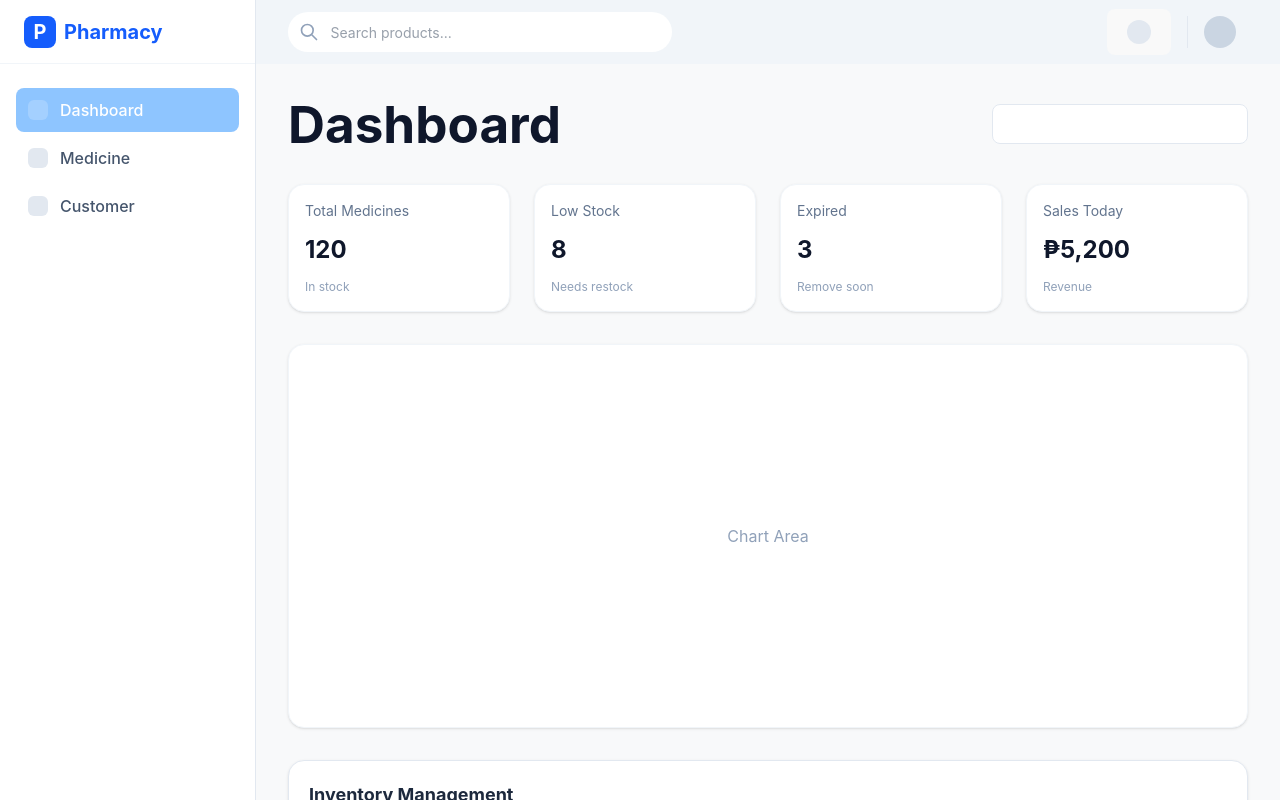
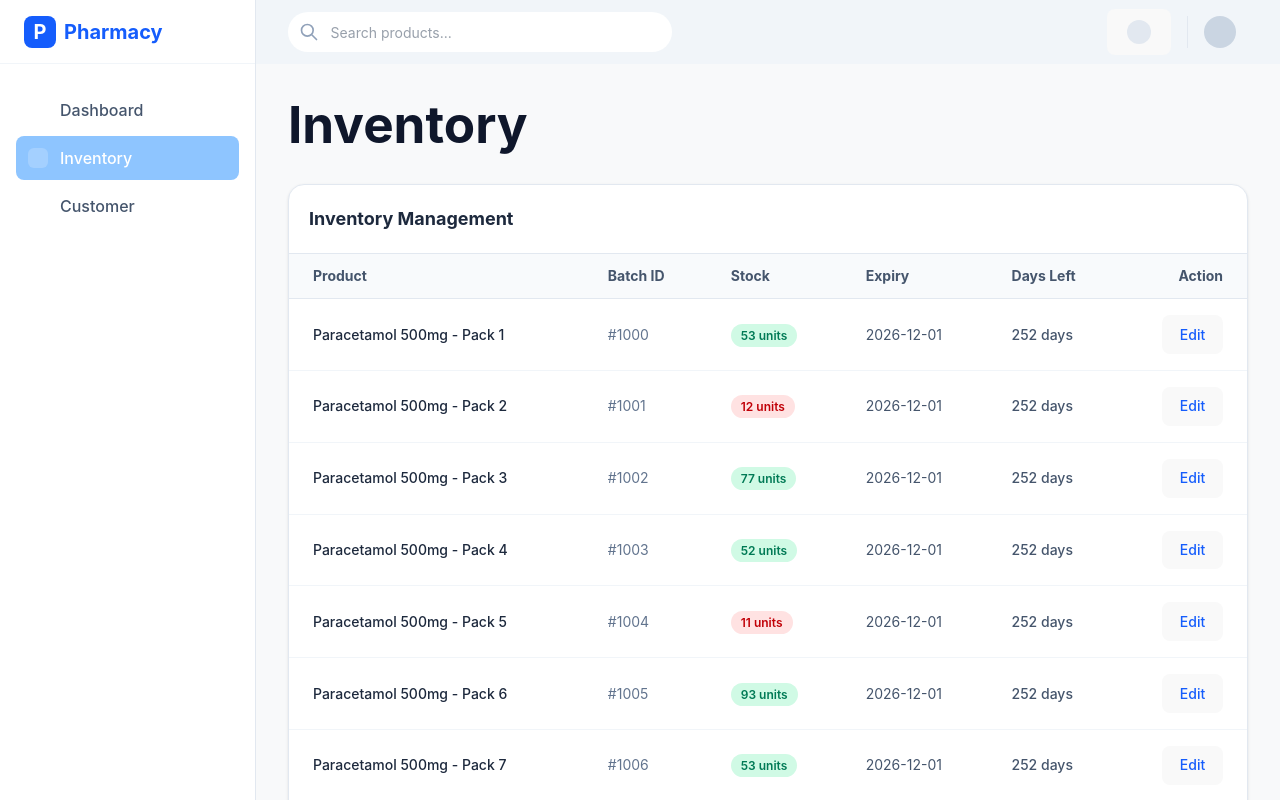
Before and after one commit to Dominic-Kruse/final-proj-2026, a React (Vite) app in the folder apps/web/: page /inventory in a window 1280 px wide. Built offline with nearby package versions, Linux system fonts and the light colour scheme.

Commit message:
feat: add routing

```diff
--- a/apps/web/src/App.tsx
+++ b/apps/web/src/App.tsx
@@ -1,44 +1,18 @@
-import { Sidebar } from "./components/SideBar";
-import { Header } from "./components/Header";
-import { StatCard } from "./components/StatCard";
-import { Chart } from "./components/Chart";
-import { InventoryTable } from "./components/InventoryTable";
+import { BrowserRouter, Routes, Route } from "react-router-dom";
+import { Layout } from "./components/Layout";
+import { Dashboard } from "./pages/Dashboard";
+import { Inventory } from "./pages/Inventory";
 
 export default function App() {
   return (
-    <div className="flex h-screen w-full bg-[#F8F9FA] overflow-hidden font-sans text-slate-900">
-
-      <Sidebar />
-
-      <div className="flex-1 flex flex-col h-full overflow-hidden">
-
-        <Header />
-
-        <main className="flex-1 overflow-y-auto p-8">
-
-          <div className="flex justify-between items-center mb-8">
-            <h1 className="text-2xl font-bold">Dashboard</h1>
-            <div className="h-10 w-64 bg-white border border-slate-200 rounded-lg"></div>
-          </div>
-
-          {/* Stats */}
-          <div className="grid grid-cols-1 md:grid-cols-4 gap-6 mb-8">
-            <StatCard title="Total Medicines" value="120" subtitle="In stock" />
-            <StatCard title="Low Stock" value="8" subtitle="Needs restock" />
-            <StatCard title="Expired" value="3" subtitle="Remove soon" />
-            <StatCard title="Sales Today" value="₱5,200" subtitle="Revenue" />
-          </div>
-
-          {/* Chart */}
-          <div className="mb-8">
-            <Chart />
-          </div>
-
-          {/* Table */}
-          <InventoryTable />
-
-        </main>
-      </div>
-    </div>
+    <BrowserRouter>
+      <Routes>
+        <Route path="/" element={<Layout />}>
+          <Route index element={<Dashboard />} />
+          <Route path="inventory" element={<Inventory />} />
+          <Route path="customer" element={<div>Customer Page</div>} />
+        </Route>
+      </Routes>
+    </BrowserRouter>
   );
 }
--- /dev/null
+++ b/apps/web/src/components/Layout.tsx
@@ -0,0 +1,17 @@
+import { Outlet } from "react-router-dom";
+import { Sidebar } from "./SideBar";
+import { Header } from "./Header";
+
+export function Layout() {
+  return (
+    <div className="flex h-screen w-full bg-[#F8F9FA] overflow-hidden font-sans text-slate-900">
+      <Sidebar />
+      <div className="flex-1 flex flex-col h-full overflow-hidden">
+        <Header />
+        <main className="flex-1 overflow-y-auto p-8">
+          <Outlet />
+        </main>
+      </div>
+    </div>
+  );
+}
--- a/apps/web/src/components/SideBar.tsx
+++ b/apps/web/src/components/SideBar.tsx
@@ -1,4 +1,5 @@
 
+import { NavLink } from "react-router-dom";
 
 export const Sidebar = () => {
   return (
@@ -15,22 +16,47 @@ export const Sidebar = () => {
 
       {/* Navigation Links */}
       <nav className="flex-1 px-4 py-6 space-y-1 overflow-y-auto">
-        {/* Active Link Example */}
-        <a href="#" className="flex items-center gap-3 px-3 py-2.5 bg-blue-300 text-white rounded-lg font-medium">
+        <NavLink
+          to="/"
+          className={({ isActive }) =>
+            `flex items-center gap-3 px-3 py-2.5 rounded-lg font-medium transition-colors ${
+              isActive
+                ? "bg-blue-300 text-white"
+                : "text-slate-600 hover:bg-slate-50 hover:text-slate-900"
+            }`
+          }
+        >
           <span className="w-5 h-5 bg-white/20 rounded-md"></span> {/* Icon Placeholder */}
           Dashboard
-        </a>
+        </NavLink>
 
-        {/* Inactive Link Example */}
-        <a href="#" className="flex items-center gap-3 px-3 py-2.5 text-slate-600 hover:bg-slate-50 hover:text-slate-900 rounded-lg font-medium transition-colors">
-          <span className="w-5 h-5 bg-slate-200 rounded-md"></span> {/* Icon Placeholder */}
-          Medicine
-        </a>
-        <a href="#" className="flex items-center gap-3 px-3 py-2.5 text-slate-600 hover:bg-slate-50 hover:text-slate-900 rounded-lg font-medium transition-colors">
-          <span className="w-5 h-5 bg-slate-200 rounded-md"></span> {/* Icon Placeholder */}
+        <NavLink
+          to="/inventory"
+          className={({ isActive }) =>
+            `flex items-center gap-3 px-3 py-2.5 rounded-lg font-medium transition-colors ${
+              isActive
+                ? "bg-blue-300 text-white"
+                : "text-slate-600 hover:bg-slate-50 hover:text-slate-900"
+            }`
+          }
+        >
+          <span className="w-5 h-5 bg-white/20 rounded-md"></span> {/* Icon Placeholder */}
+          Inventory
+        </NavLink>
+
+        <NavLink
+          to="/customer"
+          className={({ isActive }) =>
+            `flex items-center gap-3 px-3 py-2.5 rounded-lg font-medium transition-colors ${
+              isActive
+                ? "bg-blue-300 text-white"
+                : "text-slate-600 hover:bg-slate-50 hover:text-slate-900"
+            }`
+          }
+        >
+          <span className="w-5 h-5 bg-white/20 rounded-md"></span> {/* Icon Placeholder */}
           Customer
-        </a>
-        {/* Add more links as needed... */}
+        </NavLink>
       </nav>
     </aside>
   );
--- /dev/null
+++ b/apps/web/src/pages/Dashboard.tsx
@@ -0,0 +1,32 @@
+import { StatCard } from "../components/StatCard";
+import { Chart } from "../components/Chart";
+import { InventoryTable } from "../components/InventoryTable";
+
+export function Dashboard() {
+  return (
+    <>
+      <div className="flex justify-between items-center mb-8">
+        <h1 className="text-2xl font-bold">Dashboard</h1>
+        <div className="h-10 w-64 bg-white border border-slate-200 rounded-lg"></div>
+      </div>
+
+      {/* Stats */}
+      <div className="grid grid-cols-1 md:grid-cols-4 gap-6 mb-8">
+        <StatCard title="Total Medicines" value="120" subtitle="In stock" />
+        <StatCard title="Low Stock" value="8" subtitle="Needs restock" />
+        <StatCard title="Expired" value="3" subtitle="Remove soon" />
+        <StatCard title="Sales Today" value="₱5,200" subtitle="Revenue" />
+      </div>
+
+      {/* Chart */}
+      <div className="mb-8">
+        <Chart />
+      </div>
+
+      {/* Inventory Table */}
+      <div className="mb-8">
+        <InventoryTable />
+      </div>
+    </>
+  );
+}
--- /dev/null
+++ b/apps/web/src/pages/Inventory.tsx
@@ -0,0 +1,12 @@
+import { InventoryTable } from "../components/InventoryTable";
+
+export function Inventory() {
+  return (
+    <>
+      <div className="flex justify-between items-center mb-8">
+        <h1 className="text-2xl font-bold">Inventory</h1>
+      </div>
+      <InventoryTable />
+    </>
+  );
+}
--- a/package.json
+++ b/package.json
@@ -15,6 +15,7 @@
   },
   "dependencies": {
     "@neondatabase/serverless": "^1.0.2",
-    "drizzle-orm": "^0.45.1"
+    "drizzle-orm": "^0.45.1",
+    "react-router-dom": "^7.13.2"
   }
 }
```
Also changed, not shown: 1 other file (tests, documents, lock files or other folders).
